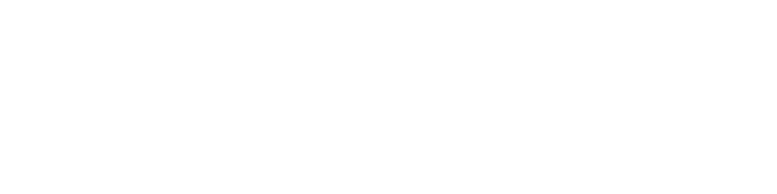
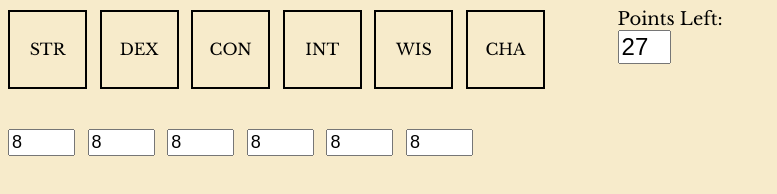
Before and after one commit to Regularguyy21/Regularguyy21.github.io, a plain HTML site: page generate.html in a window 1280 px wide. Shown: the whole page, without its empty margins (0-777 px from the left). Drawn offline with nearby package versions, Linux system fonts and the light colour scheme.

Commit message:
generate html

```diff
--- a/builder.js
+++ b/builder.js
@@ -89,10 +89,12 @@ function rollAbilityScores() {
       CON: ${finalScores.constitution}<br>
       INT: ${finalScores.intelligence}<br>
       WIS: ${finalScores.wisdom}<br>
-      CHA: ${finalScores.charisma}
-    `;
+      CHA: ${finalScores.charisma}`;
   }
 
   function sumArray(arr) {
     return arr.reduce((sum, value) => sum + value, 0);
   }
+  function createCharacter(race,las) {
+
+  }
--- a/css/Styles.css
+++ b/css/Styles.css
@@ -1,16 +1,16 @@
 @import "https://fonts.googleapis.com/css?family=Libre+Baskerville&display=swap";
-body{
+body {
     background:#f7ebcb;
     font-family:Libre Baskerville,serif;
     -webkit-font-smoothing:antialiased;
     -moz-osx-font-smoothing:grayscale;
     font-size:16px}
-h1,h2,h3,h4,h5,h6{
+h1,h2,h3,h4,h5,h6 {
     color:#7a2b17;
     text-transform:uppercase;
     line-height:1.1;
     margin:24px 0 12px}
-h1:first-letter,h2:first-letter,h3:first-letter,h4:first-letter,h5:first-letter,h6:first-letter{
+h1:first-letter,h2:first-letter,h3:first-letter,h4:first-letter,h5:first-letter,h6:first-letter {
     font-size:150%
     }
 h1{
--- a/generate.html
+++ b/generate.html
@@ -1,4 +1,72 @@
 <!DOCTYPE html>
 <html>
+  <head>
+    <title>Character Generator</title>
+    <link rel="stylesheet" type="text/css" href="css/Styles.css">
+    <style>
+      .abilityBox {
+        width: 75px;
+        height: 75px;
+        text-align: center;
+        line-height: 75px;
+        border: 2px solid black;
+        display: inline-block;
+        margin-right: 8px;
+      }
+      .pointCounter {
+        display: inline-block;
+        font-size: large;
+        margin-left: 60px;
+      }
+      .counterDisplay {
+        width: 45px;
+        font-size: x-large;
+      }
+      .abilityInput{
+        display: inline;
+        margin-right: 8px;
+        font-size: large;
+      }
+    </style>
+  </head>
+  <body>
+    <div id="abilityScores">
+        <div class="abilityBox">
+          <label for="strength">STR</label><br>
+        </div>
+        <div class="abilityBox">
+          <label for="dexterity">DEX</label><br>
+        </div>
 
+        <div class="abilityBox">
+          <label for="constitution">CON</label><br>
+        </div>
+
+        <div class="abilityBox">
+          <label for="intelligence">INT</label><br>
+        </div>
+
+        <div class="abilityBox">
+          <label for="wisdom">WIS</label><br>
+        </div>
+
+        <div class="abilityBox">
+          <label for="charisma">CHA</label><br>
+        </div>
+        <div class="pointCounter">
+          <label>Points Left:</label><br>
+          <input type="number" class="counterDisplay" min="0" max="27" value="27" readonly>
+        </div>
+      </div>
+      <br>
+      <br>
+      <div id="abilityInputList">
+        <input type="number"class="abilityInput" min="8" max="15" value="8">
+        <input type="number"class="abilityInput" min="8" max="15" value="8">
+        <input type="number"class="abilityInput" min="8" max="15" value="8">
+        <input type="number"class="abilityInput" min="8" max="15" value="8">
+        <input type="number"class="abilityInput" min="8" max="15" value="8">
+        <input type="number"class="abilityInput" min="8" max="15" value="8">
+      </div>
+  </body>
 </html>
```
Also changed, not shown: index.html (+11 -2 lines).
